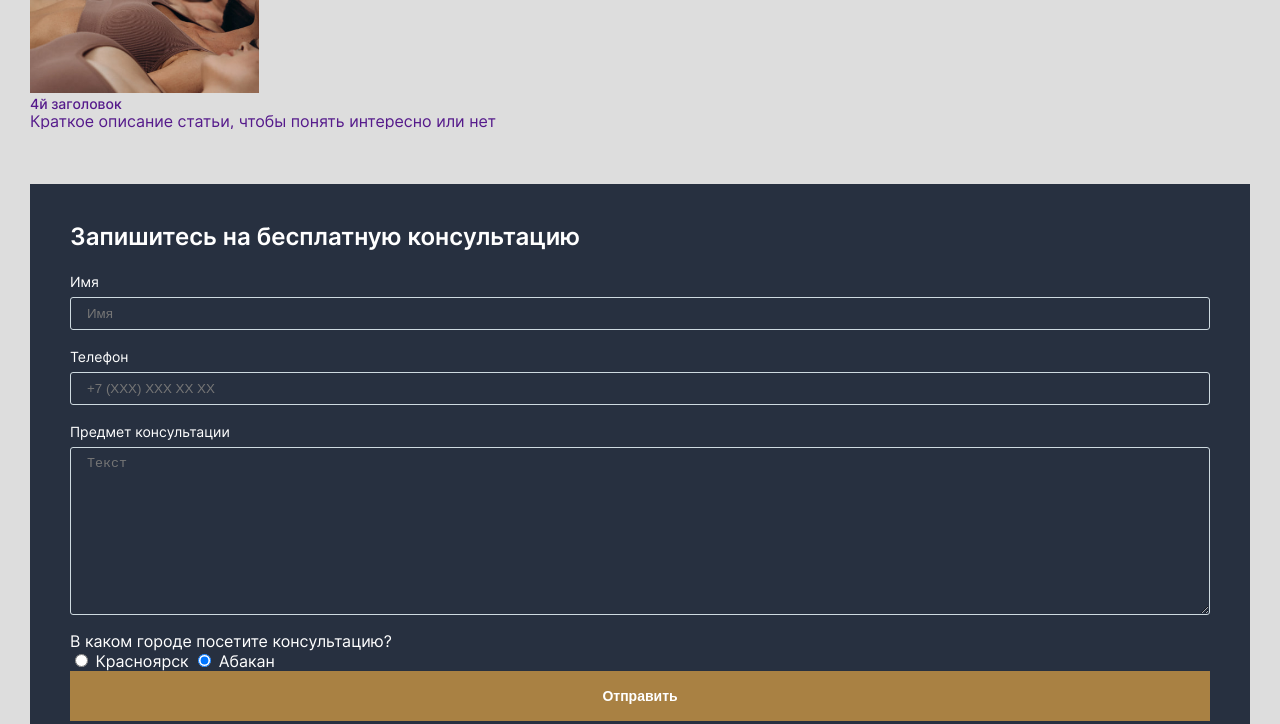
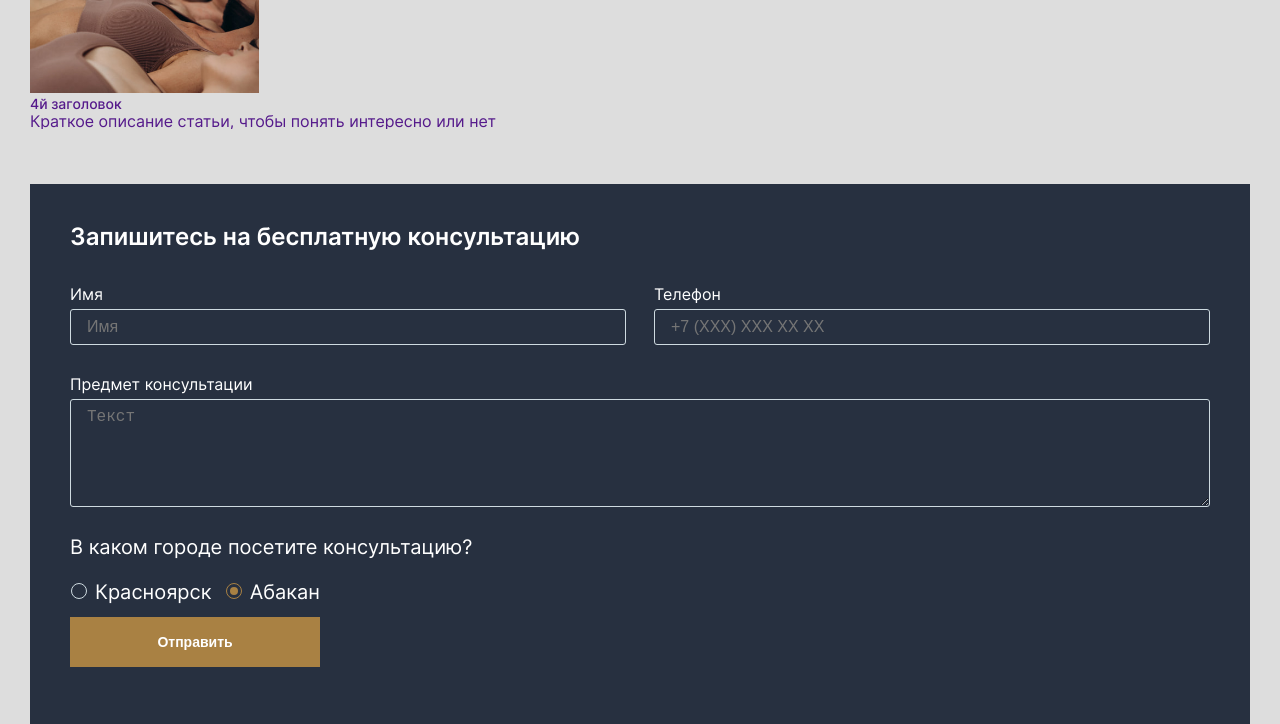
Before and after one commit to approxim/plastic-surgery-gerasimova, a website: page source/index.html in a window 1280 px wide. Shown: the part 8150-8874 px from the top of the page. Drawn offline with Linux system fonts and the light colour scheme; a web font is replaced by a local one.

Commit message:
feetback

```diff
--- a/source/index.html
+++ b/source/index.html
@@ -486,32 +486,31 @@
 
                     <label class="feedback__text feedback__feel">
                         <span>Предмет консультации</span>
-                        <textarea name="text" id="" cols="30" rows="10" placeholder="Текст"></textarea>
+                        <textarea name="text" id="" cols="30" rows="5" placeholder="Текст"></textarea>
                     </label>
                 </div>
 
+                <p class="feedback__city-choice">В каком городе посетите консультацию?</p>
+
                 <div class="feedback__radio">
-                    <p class="feedback__city-choice">В каком городе посетите консультацию?</p>
-
                     <label class="feedback__city feedback__city--krasnoyarsk">
-                        <input type="radio" name="city" value="krasnoyarsk" checked>
+                        <input class="visually-hidden" type="radio" name="city" value="krasnoyarsk" checked>
                         <span class="feedback__mark feedback__mark--krasnoyarsk"></span>
                         <span class="feedback__label feedback__label--krasnoyarsk">Красноярск</span>
                     </label>
 
                     <label class="feedback__city feedback__city--abakan">
-                        <input type="radio" name="city" value="abakan" checked>
+                        <input class="visually-hidden" type="radio" name="city" value="abakan" checked>
                         <span class="feedback__mark feedback__mark--abakan"></span>
                         <span class="feedback__label feedback__label--abakan">Абакан</span>
                     </label>
+
+                    <button class="feedback__button brown-button" type="submit">Отправить</button>
                 </div>
-
-                <button class="feedback__button brown-button" type="submit">Отправить</button>
             </form>
 
             <div class="feedback__image" display="none"></div>
         </section>
-
     </main>
 
     <!-- Footer -->
--- a/source/sass/components/feedback.scss
+++ b/source/sass/components/feedback.scss
@@ -2,6 +2,11 @@
     width: 100%;
     display: flex;
     flex-direction: column;
+    margin-top: 40px;
+
+    @media(min-width: $tablet-width) {
+        margin-top: 55px;
+    }
 
     @media(min-width: $desktop-width) {
         flex-direction: row;
@@ -10,15 +15,14 @@
 
 .feedback__form {
     background-color: $color-dark;
-    margin-top: 40px;
     padding: 20px;
     display: flex;
     flex-direction: column;
-    justify-content: start;
+    justify-content: flex-start;
 
     @media(min-width: $tablet-width) {
-        margin-top: 55px;
         padding: 40px;
+        flex-grow: 1;
     }
 
     @media(min-width: $desktop-width) {
@@ -34,6 +38,7 @@
 
     @media(min-width: $tablet-width) {
         font-size: 24px;
+        margin-bottom: 32px;
     }
 
     @media(min-width: $desktop-width) {
@@ -44,6 +49,11 @@
 .feedback__feels {
     display: grid;
     grid-template-columns: 1fr;
+
+    @media(min-width: $tablet-width) {
+        grid-template-columns: 1fr 1fr;
+        column-gap: 28px;
+    }
 }
 
 .feedback__feel {
@@ -51,12 +61,20 @@
     flex-direction: column;
     margin-bottom: 16px;
 
+    @media(min-width: $tablet-width) {
+        margin-bottom: 28px;
+    }
+
     span {
         font-family: "Inter";
         font-size: 14px;
         line-height: 22px;
         font-weight: 400;
         margin-bottom: 4px;
+
+        @media(min-width: $tablet-width) {
+            font-size: 16px;
+        }
     }
 
     input, textarea {
@@ -65,16 +83,109 @@
         border-radius: 3px;
         background-color: transparent;
         color: $color-white;
+        width: 100%;
+        box-sizing: border-box;
+
+        @media(min-width: $tablet-width) {
+            font-size: 16px;
+        }
     }
 }
 
+.feedback__name {
+    @media(min-width: $tablet-width) {
+        grid-column: 1 / 2;
+    }
+}
 
+.feedback__tel {
+    @media(min-width: $tablet-width) {
+        grid-column: 2 / 3;
+    }
+}
 
+.feedback__text {
+    @media(min-width: $tablet-width) {
+        grid-column: 1 / 3;
+    }
+}
 
+.feedback__city-choice {
+    font-size: 14px;
+    line-height: auto;
+    margin-bottom: 8px;
+
+    @media(min-width: $tablet-width) {
+        font-size: 20px;
+    }
+}
+
+.feedback__radio {
+    margin-bottom: 20px;
+    display: grid;
+    grid-template-columns: 1fr 1fr;
+    grid-template-rows: 1fr 1fr;
+    column-gap: 10px;
+
+    @media(min-width: $tablet-width) {
+        width: 250px;
+    }
+}
+
+.feedback__city {
+    display: flex;
+    justify-content: flex-start;
+    align-items: center;
+    cursor: pointer;
+    font-size: 14px;
+    line-height: auto;
+
+    @media(min-width: $tablet-width) {
+        font-size: 20px;
+    }
+
+    &--krasnoyarsk {
+        grid-column: 1 / 2;
+        grid-row: 1 / 2;
+    }
+
+    &--abakan {
+        grid-column: 2 / 3;
+        grid-row: 1 / 2;
+
+        @media(min-width: $tablet-width) {
+            justify-self: flex-end;
+        }
+    }
+
+    input + .feedback__mark {
+        width: 8px;
+        height: 8px;
+        border-radius: 50%;
+        outline: 1px solid $color-gray;
+        outline-offset: 3px;
+        margin-bottom: 2px;
+        margin-left: 5px;
+    }
+
+    input:checked + .feedback__mark {
+        outline-color: $color-brown;
+        background-color: $color-brown;
+    }
+}
+
+.feedback__label {
+    margin-left: 12px;
+}
 
 .feedback__button {
     padding-top: 16px;
     padding-bottom: 16px;
+    grid-column: 1 / 3;
+    grid-row: 2 / 3;
+    @media(min-width: $tablet-width) {
+
+    }
 }
 
 .feedback__image {
--- a/source/sass/global/global.scss
+++ b/source/sass/global/global.scss
@@ -86,10 +86,19 @@ h3 {
   font-size: 14px;
   line-height: 130%;
   font-weight: 600;
+  transition: all .1s ease;
 
   @media (min-width: $desktop-width) {
     font-size: 20px;
     line-height: 130%;
+  }
+
+  &:hover {
+    filter: brightness(0.9);
+  }
+
+  &:active {
+    filter: brightness(0.8);
   }
 }
 
```
Also changed, not shown: source/css/style.css, 1 other file.
